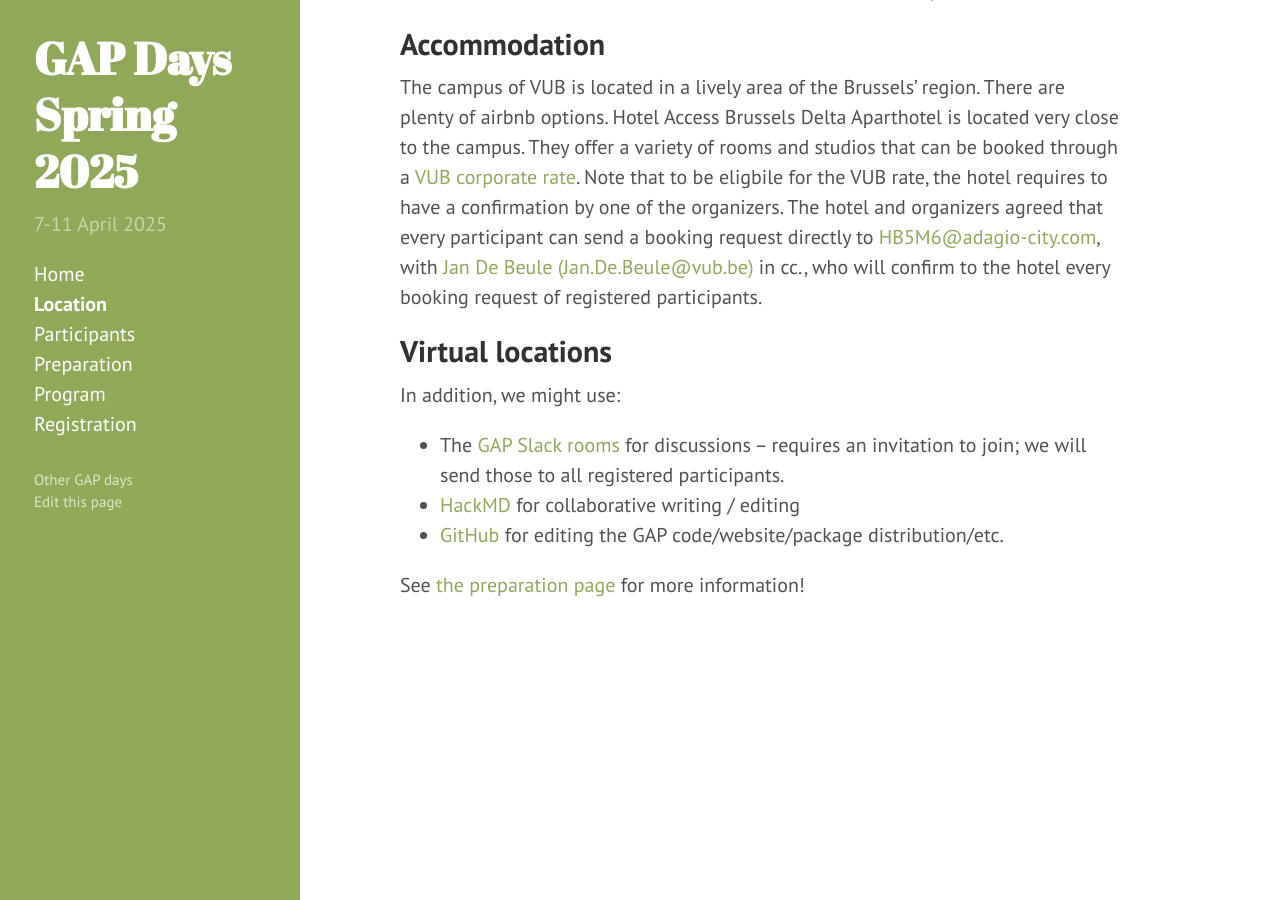
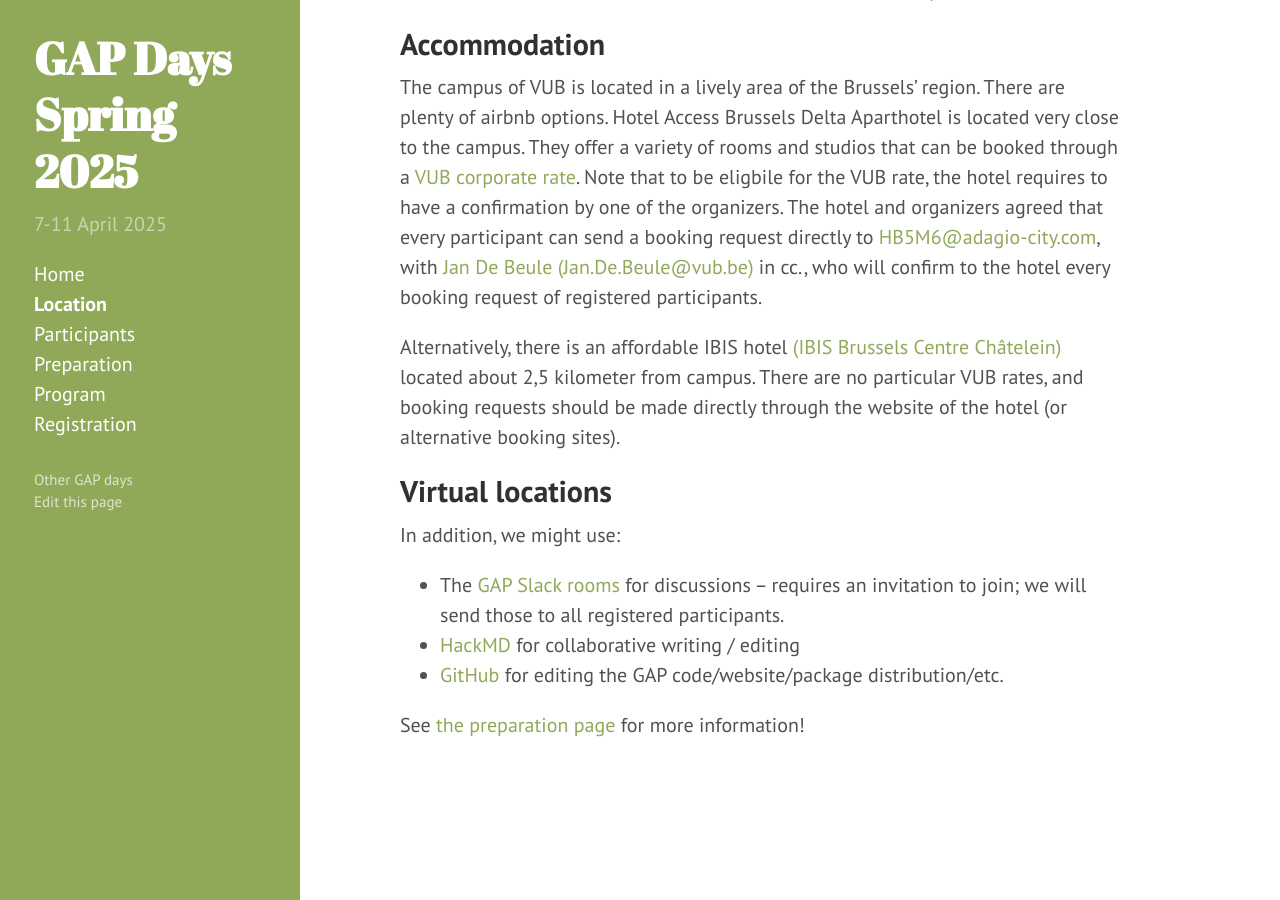
Before and after one commit to gapdays/gapdays2025-spring, a Jekyll site: the page built from location.md, in a window 1280 px wide and 900 px high, scrolled down 803 px. Built offline with Jekyll 4.4.1, drawn with Linux system fonts in a browser that asks for light colours.

Commit message:
added another hotel possibility

```diff
--- a/location.md
+++ b/location.md
@@ -36,6 +36,8 @@ More infomration can be found on [how to reach the main campus of VUB](https://w
 
 The campus of VUB is located in a lively area of the Brussels' region. There are plenty of airbnb options. Hotel Access Brussels Delta Aparthotel is located very close to the campus. They offer a variety of rooms and studios that can be booked through a [VUB corporate rate](https://www.vub.be/en/services-vub-campuses-in-etterbeek-and-jette/facilities-vub-campus/accommodation-and-around-our-campuses). Note that to be eligbile for the VUB rate, the hotel requires to have a confirmation by one of the organizers. The hotel and organizers agreed that every participant can send a booking request directly to [HB5M6@adagio-city.com](mailto:HB5M6@adagio-city.com), with [Jan De Beule (Jan.De.Beule@vub.be)](mailto:Jan.De.Beule@vub.be) in cc., who will confirm to the hotel every booking request of registered participants.
 
+Alternatively, there is an affordable IBIS hotel [(IBIS Brussels Centre Châtelein)](https://all.accor.com/hotel/B638/index.fr.shtml) located about 2,5 kilometer from campus. There are no particular VUB rates, and booking requests should be made directly through the website of the hotel (or alternative booking sites).
+
 
 <!--
 ## Restaurants
```
